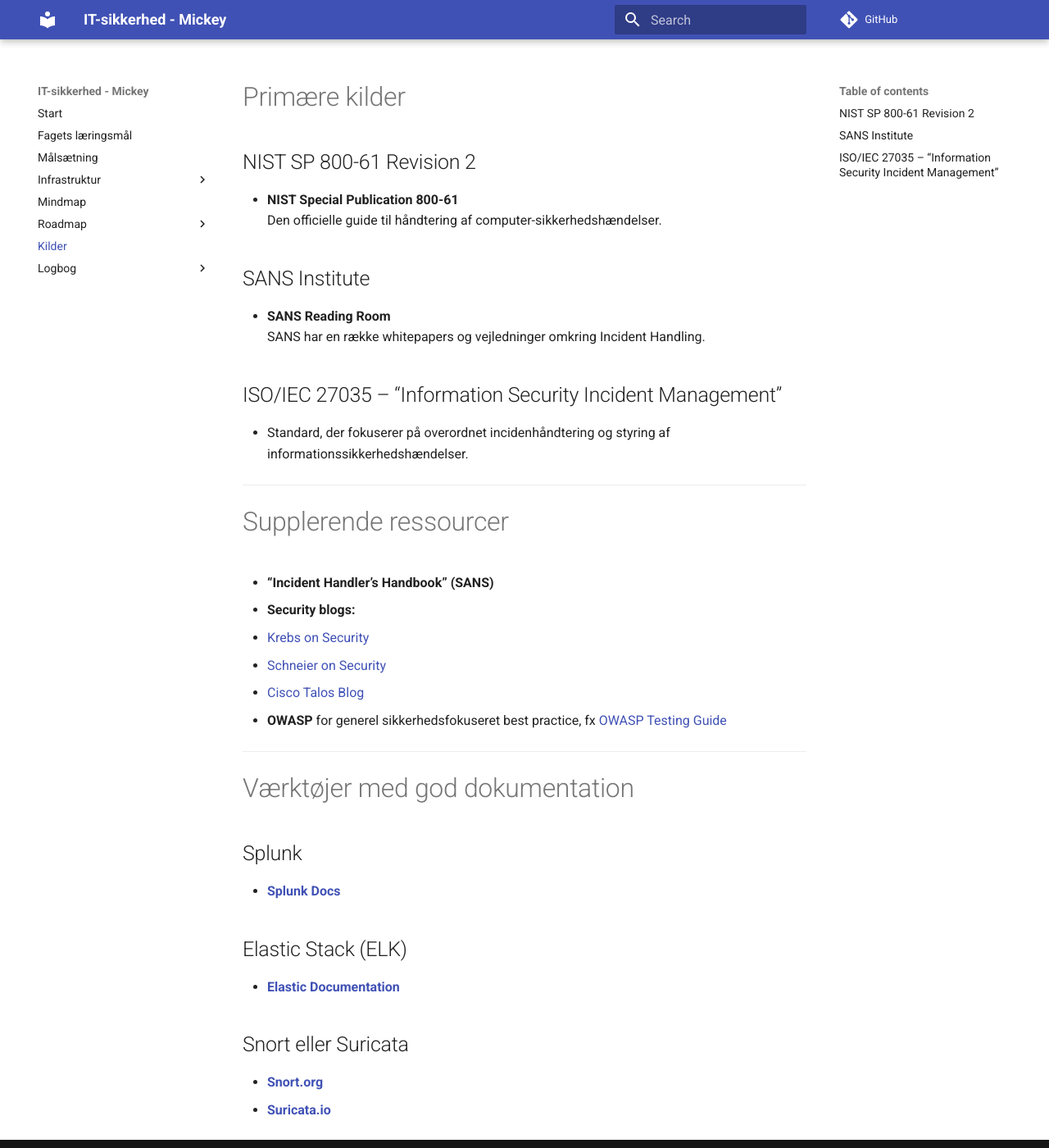
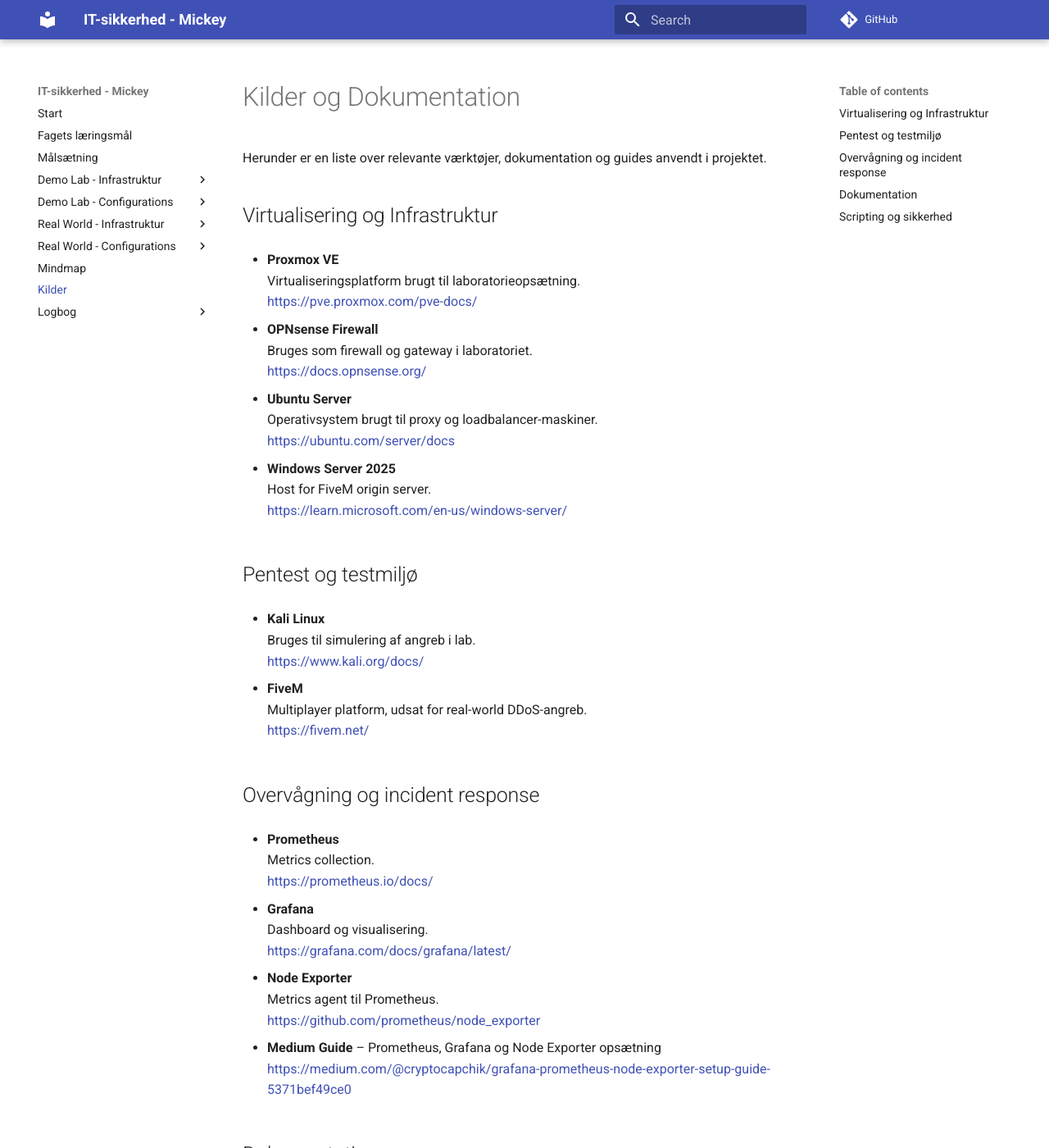
Before and after one commit to mickeygeecom/its, an MkDocs documentation site: the page built from docs/sources.md, in a window 1280 px wide and 1400 px high. Shown: the whole window at 82% size. Built offline with MkDocs 1.6.1 and Material for MkDocs 9.7.7, drawn with Linux system fonts in a browser that asks for light colours; comment, search, counter and statistics services are not loaded; some of the changed text lies outside the part shown.

Commit message:
Workday 4

```diff
--- a/docs/sources.md
+++ b/docs/sources.md
@@ -1,36 +1,73 @@
-# Primære kilder
 
-## NIST SP 800-61 Revision 2
-- **NIST Special Publication 800-61**
-  Den officielle guide til håndtering af computer-sikkerhedshændelser.
+# Kilder og Dokumentation
 
-## SANS Institute
-- **SANS Reading Room**
-  SANS har en række whitepapers og vejledninger omkring Incident Handling.
+Herunder er en liste over relevante værktøjer, dokumentation og guides anvendt i projektet.
 
-## ISO/IEC 27035 – “Information Security Incident Management”
-- Standard, der fokuserer på overordnet incidenhåndtering og styring af informationssikkerhedshændelser.
+## Virtualisering og Infrastruktur
+
+- **Proxmox VE**
+  Virtualiseringsplatform brugt til laboratorieopsætning.
+  [https://pve.proxmox.com/pve-docs/](https://pve.proxmox.com/pve-docs/)
+
+- **OPNsense Firewall**
+  Bruges som firewall og gateway i laboratoriet.
+  [https://docs.opnsense.org/](https://docs.opnsense.org/)
+
+- **Ubuntu Server**
+  Operativsystem brugt til proxy og loadbalancer-maskiner.
+  [https://ubuntu.com/server/docs](https://ubuntu.com/server/docs)
+
+- **Windows Server 2025**
+  Host for FiveM origin server.
+  [https://learn.microsoft.com/en-us/windows-server/](https://learn.microsoft.com/en-us/windows-server/)
+
+## Pentest og testmiljø
+
+- **Kali Linux**
+  Bruges til simulering af angreb i lab.
+  [https://www.kali.org/docs/](https://www.kali.org/docs/)
+
+- **FiveM**
+  Multiplayer platform, udsat for real-world DDoS-angreb.
+  [https://fivem.net/](https://fivem.net/)
+
+## Overvågning og incident response
+
+- **Prometheus**
+  Metrics collection.
+  [https://prometheus.io/docs/](https://prometheus.io/docs/)
+
+- **Grafana**
+  Dashboard og visualisering.
+  [https://grafana.com/docs/grafana/latest/](https://grafana.com/docs/grafana/latest/)
+
+- **Node Exporter**
+  Metrics agent til Prometheus.
+  [https://github.com/prometheus/node_exporter](https://github.com/prometheus/node_exporter)
+
+- **Medium Guide** – Prometheus, Grafana og Node Exporter opsætning
+  [https://medium.com/@cryptocapchik/grafana-prometheus-node-exporter-setup-guide-5371bef49ce0](https://medium.com/@cryptocapchik/grafana-prometheus-node-exporter-setup-guide-5371bef49ce0)
+
+## Dokumentation
+
+- **MkDocs**
+  Værktøj til dokumentation.
+  [https://www.mkdocs.org/](https://www.mkdocs.org/)
+
+- **Material for MkDocs**
+  Tema til flot og funktionel dokumentationsside.
+  [https://squidfunk.github.io/mkdocs-material/](https://squidfunk.github.io/mkdocs-material/)
+
+## Scripting og sikkerhed
+
+- **PowerShell**
+  Bruges til firewall automation og lockdown-mode på Windows-serveren.
+  [https://learn.microsoft.com/en-us/powershell/](https://learn.microsoft.com/en-us/powershell/)
+
+- **iptables**
+  Firewallstyring i Linux, brugt til reverse proxies.
+  [https://linux.die.net/man/8/iptables](https://linux.die.net/man/8/iptables)
 
 ---
 
-# Supplerende ressourcer
-
-- **“Incident Handler’s Handbook” (SANS)**
-- **Security blogs:**
-  - [Krebs on Security](https://krebsonsecurity.com/)
-  - [Schneier on Security](https://www.schneier.com/)
-  - [Cisco Talos Blog](https://blog.talosintelligence.com/)
-- **OWASP** for generel sikkerhedsfokuseret best practice, fx [OWASP Testing Guide](https://owasp.org/www-project-web-security-testing-guide/)
-
----
-
-# Værktøjer med god dokumentation
-## Splunk
-- [**Splunk Docs**](https://docs.splunk.com/Documentation/Splunk/latest)
-
-## Elastic Stack (ELK)
-- [**Elastic Documentation**](https://www.elastic.co/guide/index.html)
-
-## Snort eller Suricata
-- [**Snort.org**](https://www.snort.org/)
-- [**Suricata.io**](https://suricata.io/)
+Denne kildeoversigt refererer til både labmiljøet og det real-world incident response-setup, og bruges aktivt i både planlægning, udvikling og evaluering.
--- a/mkdocs.yml
+++ b/mkdocs.yml
@@ -5,15 +5,27 @@
   - Start: index.md
   - Fagets læringsmål: læringsmål/faget.md
   - Målsætning: læringsmål/målsætning.md
-  - Infrastruktur:
-    - Arkitektur Overblik: infrastruktur/architecture.md
-    - Network Diagram: infrastruktur/network_diagram.md
+  - Demo Lab - Infrastruktur:
+    - Arkitektur Overblik: infrastructure/demolab/architecture.md
+    - Network Diagram: infrastructure/demolab/network_diagram.md
+  - Demo Lab - Configurations:
+    - Proxmox: configs/demolab/proxmox.md
+    - OPNsense: configs/demolab/opnsense.md
+  - Real World - Infrastruktur:
+    - Arkitektur Overblik: infrastructure/realworld/architecture.md
+    - Network Diagram: infrastructure/realworld/network_diagram.md
+  - Real World - Configurations:
+    - Nginx Loadbalancer: configs/realworld/nginx-loadbalancer.md
+    - Nginx Reverse Proxy: configs/realworld/nginx-reverse-proxy.md
+    - PowerShell Lockdown: configs/realworld/powershell-lockdown.md
+    - IPTables Rules: configs/realworld/iptables-rules.md
+
   - Mindmap: mindmap.md
-  - Roadmap:
-    - P1 - Research: roadmap/fase1.md
-    - P2 - Detection og analyse: roadmap/fase2.md
-    - P3 - Inddæmning, eradication og recovery: roadmap/fase3.md
-    - P4 - Lessons learned og dokumentation: roadmap/fase4.md
+  # - Roadmap:
+  #   - P1 - Research: roadmap/fase1.md
+  #   - P2 - Detection og analyse: roadmap/fase2.md
+  #   - P3 - Inddæmning, eradication og recovery: roadmap/fase3.md
+  #   - P4 - Lessons learned og dokumentation: roadmap/fase4.md
   - Kilder: sources.md
   - Logbog:
     - 19 feb.: log/19022025.md
```
Also changed, not shown: docs/configs/demolab/opnsense.md (added, +44 -0 lines), docs/configs/demolab/proxmox.md (added, +35 -0 lines), docs/configs/realworld/nginx-loadbalancer.md (added, +173 -0 lines), docs/configs/realworld/nginx-reverse-proxy.md (added, +53 -0 lines), docs/configs/realworld/powershell-lockdown.md (added, +178 -0 lines), docs/infrastructure/realworld/architecture.md (added, +90 -0 lines), docs/infrastructure/realworld/network_diagram.md (added, +13 -0 lines), docs/images/Kfp9jr9lsT.png (added), docs/images/opnsense1.png (added), docs/images/opnsense2.png (added), docs/images/opnsenseFWRules.png (added), docs/images/opnsenseLAN.png (added), docs/images/opnsenseNAT.png (added), docs/images/opnsenseWAN.png (added), 3 more files.
